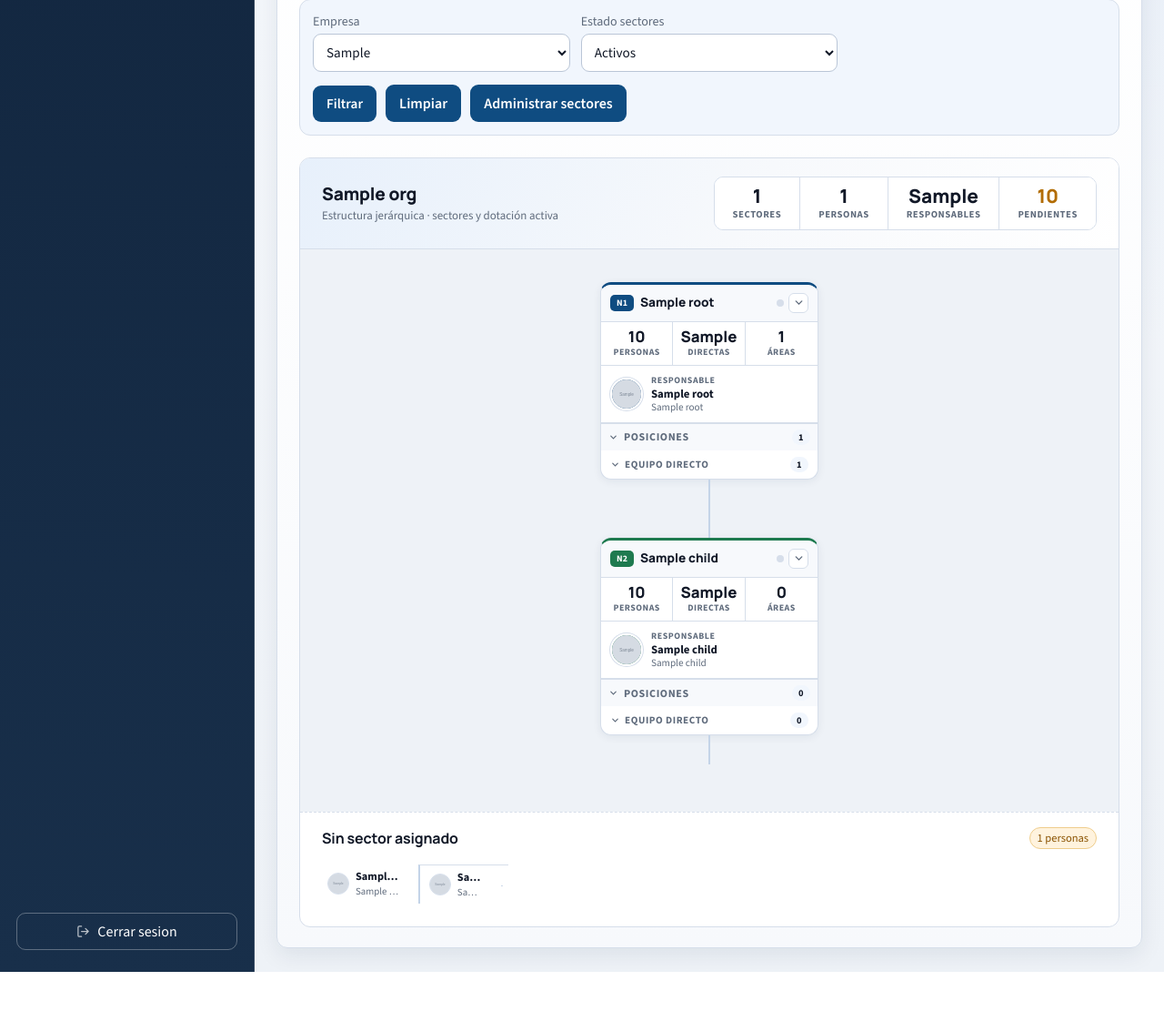
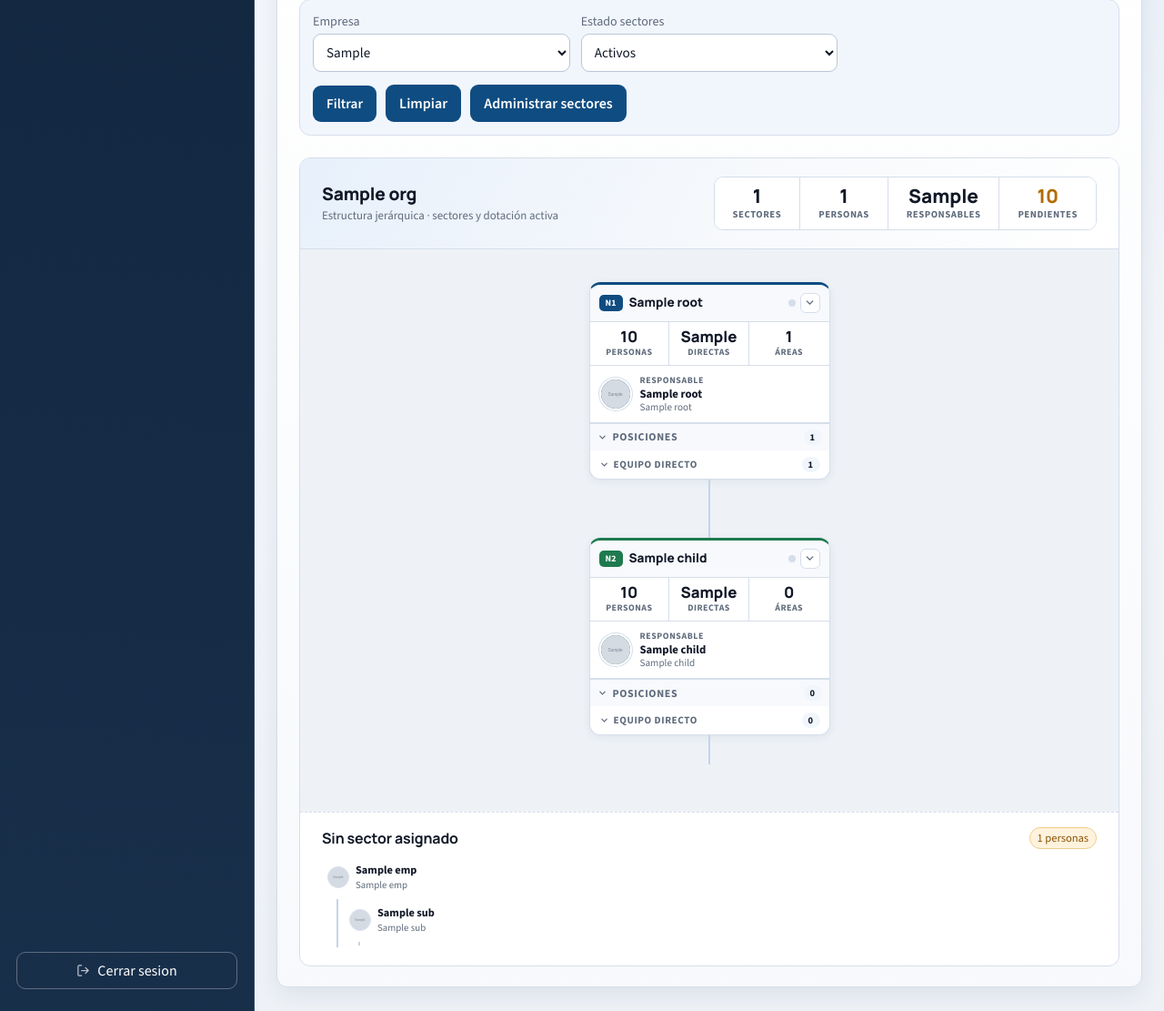
Before and after one commit to horamda/control_asistencia_backend, a Flask app: template templates/organigrama/listado.html in a window 1280 px wide. Shown: the part 253-1364 px from the top of the page at 91% size. Before the commit the page ends 1321 px from the top, so only its background shows below. Run offline with Flask 3, Linux system fonts and the light colour scheme; the template is opened without the code that fills it: most values are stand-ins (such as "Sample title", 1, 10 or a date in 2020); grey boxes marked "Sample" are stand-in pictures; parts of the project's set-up code (start-up, migrations or seed data) failed here and were passed over; some libraries are stand-ins or nearby versions.

Commit message:
organigrama final

```diff
--- a/static/css/panel.css
+++ b/static/css/panel.css
@@ -1590,7 +1590,7 @@ tbody tr:hover {
   --oc3: var(--warning);
   --oc4: var(--info);
   --org-line: #c4d4e8;
-  --org-card: 240px;
+  --org-card: 265px;
 }
 
 :root[data-theme="dark"] {
@@ -1995,7 +1995,7 @@ details[open] .org-team-arr { transform: rotate(180deg); }
   padding: 6px 8px 8px;
   display: grid;
   gap: 3px;
-  max-height: 180px;
+  max-height: 240px;
   overflow-y: auto;
   border-top: 1px solid var(--border);
 }
@@ -2036,9 +2036,11 @@ details[open] .org-team-arr { transform: rotate(180deg); }
   font-size: 0.77rem;
   font-weight: 700;
   color: var(--text);
-  white-space: nowrap;
+  line-height: 1.3;
+  display: -webkit-box;
+  -webkit-line-clamp: 2;
+  -webkit-box-orient: vertical;
   overflow: hidden;
-  text-overflow: ellipsis;
 }
 
 .org-member-role {
@@ -2134,16 +2136,20 @@ details[open] .org-team-arr { transform: rotate(180deg); }
 }
 
 /* ── Jerarquía de empleados (subordinados) ── */
-.org-member--sub { padding-left: 0; }
-
+
+/* Wrapper <li> de cada empleado — el flex row está dentro en un <div> */
+.org-member-item { display: block; }
+
+/* Sub-lista de subordinados: anula los estilos base que no aplican aquí */
 .org-member-list--sub {
   list-style: none;
-  padding: 0;
-  margin: 2px 0 0 12px;
+  padding: 2px 0 2px 6px;
+  margin: 3px 0 0 16px;
   border-left: 2px solid var(--org-line);
-}
-
-.org-member-list--sub > .org-member { padding-left: 10px; }
+  max-height: none;
+  overflow: visible;
+  border-top: none;
+}
 
 /* ── Foto de avatar en lista de miembros ── */
 .org-person-avatar--photo {
--- a/templates/organigrama/listado.html
+++ b/templates/organigrama/listado.html
@@ -2,7 +2,8 @@
 {% block title %}Organigrama{% endblock %}
 
 {% macro empleado_node(emp, depth=0) %}
-  <li class="org-member {% if depth > 0 %}org-member--sub{% endif %}">
+  <li class="org-member-item {% if depth > 0 %}org-member-item--sub{% endif %}">
+    <div class="org-member">
       {% set ini = ((emp.nombre_completo or '?')|string)[:1]|upper %}
       {% if emp.foto %}
         <img class="org-person-avatar org-person-avatar--photo" src="{{ emp.foto }}" alt="{{ emp.nombre_completo }}" loading="lazy">
@@ -15,6 +16,7 @@
           <span class="org-member-role">{{ emp.puesto_nombre }}{% if emp.asignacion_adicional %} · adicional{% endif %}</span>
         {% endif %}
       </span>
+    </div>
     {% if emp.subordinados %}
       <ul class="org-member-list org-member-list--sub">
         {% for sub in emp.subordinados %}{{ empleado_node(sub, depth + 1) }}{% endfor %}
```
Also changed, not shown: migrations/20260518_01_app_version_config.sql. Lines whose indentation alone changed are shown as unchanged.
